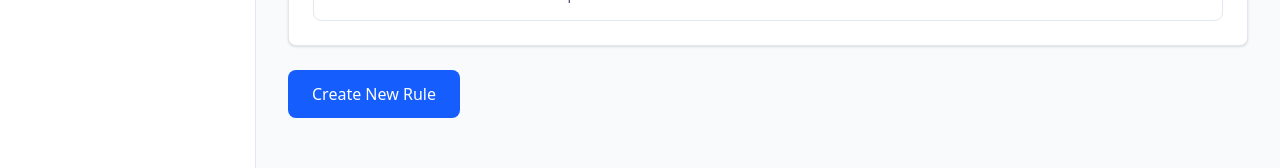
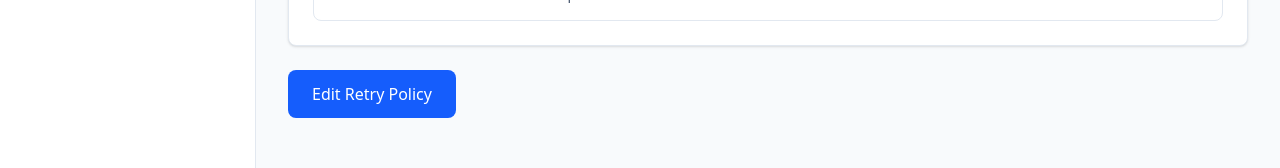
Before and after one commit to stealthorga-crypto/STEALTH-TINKO, a Next.js app in the folder tinko-console/: page /rules in a window 1280 px wide. Shown: the part 503-671 px from the top of the page. Built offline with nearby package versions, Linux system fonts and the light colour scheme.

Commit message:
feat(console-auth): protect routes and wire login/register with org awareness

```diff
--- a/tinko-console/app/(console)/rules/page.tsx
+++ b/tinko-console/app/(console)/rules/page.tsx
@@ -1,3 +1,5 @@
+import Link from "next/link";
+
 export default function RulesPage() {
   return (
     <div className="p-8">
@@ -33,9 +35,9 @@
         </div>
       </div>
 
-      <button className="px-6 py-3 bg-blue-600 text-white font-medium rounded-lg hover:bg-blue-700">
-        Create New Rule
-      </button>
+      <Link href="/settings/retry" className="inline-block px-6 py-3 bg-blue-600 text-white font-medium rounded-lg hover:bg-blue-700">
+        Edit Retry Policy
+      </Link>
     </div>
   );
 }
--- a/tinko-console/middleware.ts
+++ b/tinko-console/middleware.ts
@@ -50,6 +50,8 @@
 }
 
 export function middleware(request: NextRequest) {
+  // Console route protection: redirects anonymous users to /auth/signin and
+  // injects basic security headers on protected routes.
   const { pathname } = request.nextUrl;
 
   // Allow public routes
```
